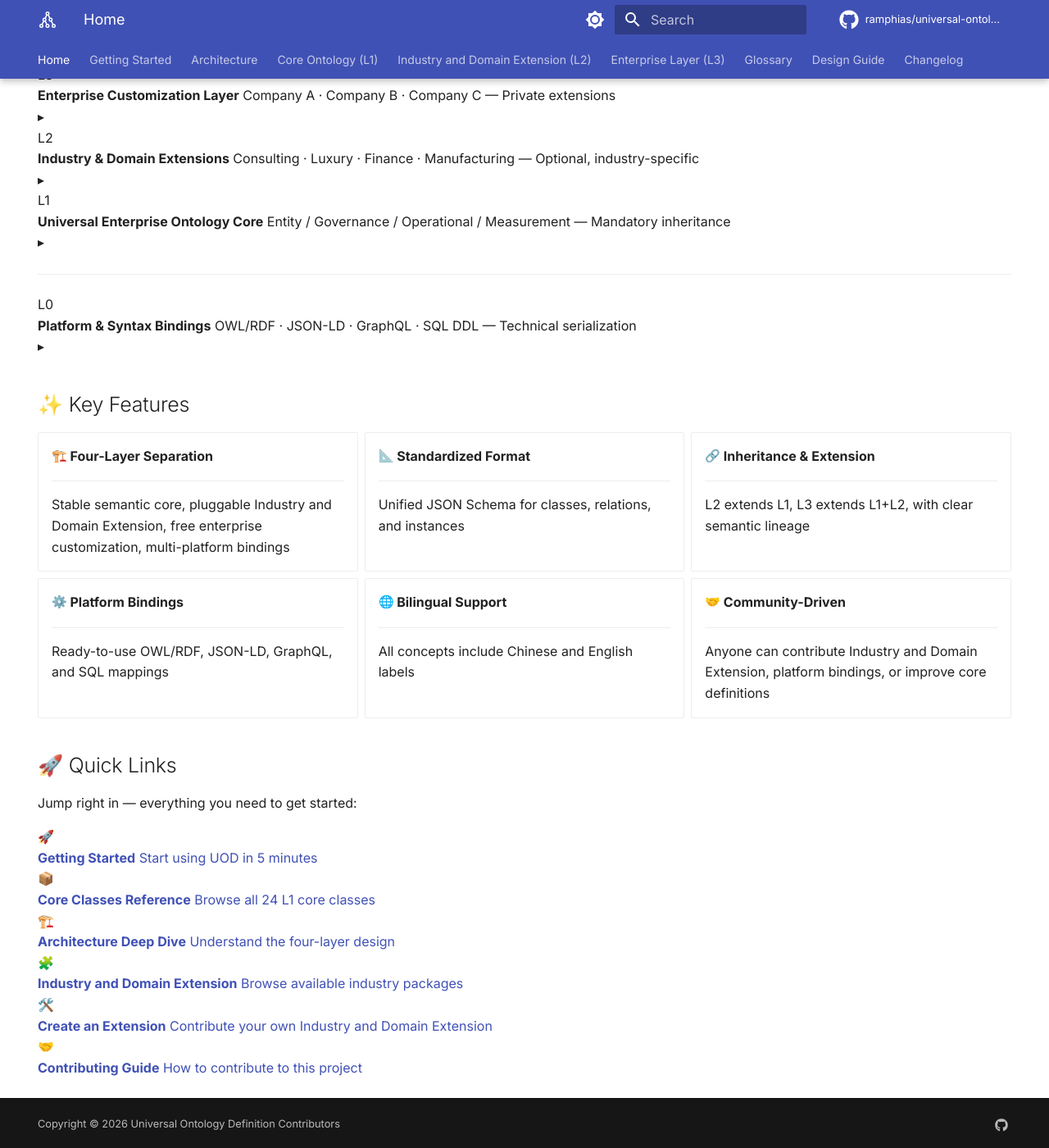
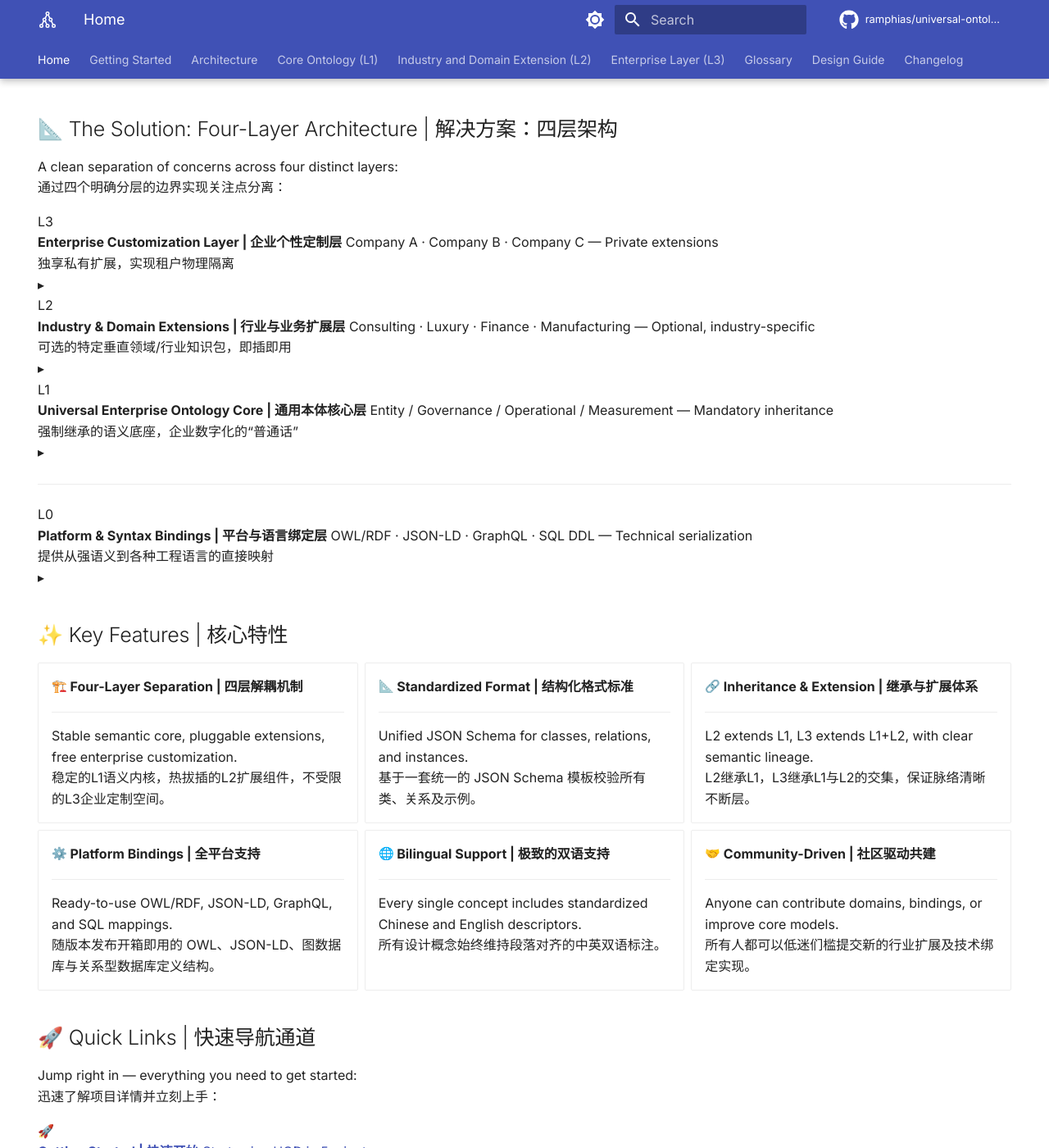
Before and after one commit to ramphias/universal-ontology-definition, an MkDocs documentation site: the page built from docs-site/index.md, in a window 1280 px wide and 1400 px high, scrolled down 688 px. Shown: the whole window at 82% size. Built offline with MkDocs 1.6.1 and Material for MkDocs 9.7.7, drawn with Linux system fonts in a browser that asks for light colours; emoji names are drawn with the system emoji font; comment, search, counter and statistics services are not loaded; some of the changed text lies outside the part shown.

Commit message:
docs(site): add bilingual translation to home page

```diff
--- a/docs-site/index.md
+++ b/docs-site/index.md
@@ -7,69 +7,70 @@ hide:
 
 <div class="hero-section" markdown>
 
-# :globe_with_meridians: Universal Ontology Definition
+# :globe_with_meridians: Universal Ontology Definition | 通用本体定义
 
 <p class="hero-subtitle">
-An Open, Standardized Four-Layer Enterprise Ontology Framework
+An Open, Standardized Four-Layer Enterprise Ontology Framework<br>
+一个开放、标准化的四层企业级本体架构
 </p>
 
 <div class="hero-badges">
   <a href="https://opensource.org/licenses/Apache-2.0"><img src="https://img.shields.io/badge/License-Apache_2.0-blue.svg" alt="License"></a>
-  <a href="changelog/"><img src="https://img.shields.io/badge/Version-2.0.0-green.svg" alt="Version"></a>
+  <a href="changelog/"><img src="https://img.shields.io/badge/Version-2.1.0-green.svg" alt="Version"></a>
   <a href="guides/contributing/"><img src="https://img.shields.io/badge/PRs-welcome-brightgreen.svg" alt="PRs Welcome"></a>
 </div>
 
 </div>
 
-<h2 class="home-section-title">⚠️ The Problem</h2>
-<p class="home-section-desc">Enterprise digitalization commonly faces these challenges:</p>
+<h2 class="home-section-title">⚠️ The Problem | 核心痛点</h2>
+<p class="home-section-desc">Enterprise digitalization commonly faces these challenges: <br>企业数字化进程中普遍面临以下挑战：</p>
 
 <div class="problem-grid" markdown>
 
 <div class="problem-card">
   <span class="problem-icon">🔴</span>
   <div class="problem-text">
-    <strong>Inconsistent concept definitions</strong>
-    <span>Different teams use different terms for the same objects</span>
+    <strong>Inconsistent concept definitions | 概念定义不一致</strong>
+    <span>Different teams use different terms for the same objects<br>不同团队对相同业务实体的理解和称呼存在分歧</span>
   </div>
 </div>
 
 <div class="problem-card">
   <span class="problem-icon">🔴</span>
   <div class="problem-text">
-    <strong>Industry knowledge silos</strong>
-    <span>Industry-specific knowledge is scattered with no standardized extension mechanism</span>
+    <strong>Industry knowledge silos | 行业知识孤岛</strong>
+    <span>Industry-specific knowledge is scattered with no standardized extension mechanism<br>缺乏标准化的机制来沉淀和传递特定行业的知识</span>
   </div>
 </div>
 
 <div class="problem-card">
   <span class="problem-icon">🔴</span>
   <div class="problem-text">
-    <strong>Customization vs. standardization</strong>
-    <span>Enterprise-specific needs continuously erode the underlying structure</span>
+    <strong>Customization vs. standardization | 定制化与标准化的冲突</strong>
+    <span>Enterprise-specific needs continuously erode the underlying structure<br>过度的企业定制需求不断破坏底层通用结构的稳定性</span>
   </div>
 </div>
 
 <div class="problem-card">
   <span class="problem-icon">🔴</span>
   <div class="problem-text">
-    <strong>Platform lock-in</strong>
-    <span>Ontology definitions tied to a single serialization format</span>
+    <strong>Platform lock-in | 平台绑定陷阱</strong>
+    <span>Ontology definitions tied to a single serialization format<br>本体定义被绑定在单一的序列化格式或特定的数据库上</span>
   </div>
 </div>
 
 </div>
 
-<h2 class="home-section-title">📐 The Solution: Four-Layer Architecture</h2>
-<p class="home-section-desc">A clean separation of concerns across four distinct layers:</p>
+<h2 class="home-section-title">📐 The Solution: Four-Layer Architecture | 解决方案：四层架构</h2>
+<p class="home-section-desc">A clean separation of concerns across four distinct layers:<br>通过四个明确分层的边界实现关注点分离：</p>
 
 <div class="layer-diagram">
 
 <div class="layer-card layer-l3">
   <span class="layer-tag">L3</span>
   <div class="layer-info">
-    <strong>Enterprise Customization Layer</strong>
-    <span>Company A · Company B · Company C — Private extensions</span>
+    <strong>Enterprise Customization Layer | 企业个性定制层</strong>
+    <span>Company A · Company B · Company C — Private extensions<br>独享私有扩展，实现租户物理隔离</span>
   </div>
   <span class="layer-arrow">▸</span>
 </div>
@@ -77,8 +78,8 @@ An Open, Standardized Four-Layer Enterprise Ontology Framework
 <div class="layer-card layer-l2">
   <span class="layer-tag">L2</span>
   <div class="layer-info">
-    <strong>Industry &amp; Domain Extensions</strong>
-    <span>Consulting · Luxury · Finance · Manufacturing — Optional, industry-specific</span>
+    <strong>Industry &amp; Domain Extensions | 行业与业务扩展层</strong>
+    <span>Consulting · Luxury · Finance · Manufacturing — Optional, industry-specific<br>可选的特定垂直领域/行业知识包，即插即用</span>
   </div>
   <span class="layer-arrow">▸</span>
 </div>
@@ -86,8 +87,8 @@ An Open, Standardized Four-Layer Enterprise Ontology Framework
 <div class="layer-card layer-l1">
   <span class="layer-tag">L1</span>
   <div class="layer-info">
-    <strong>Universal Enterprise Ontology Core</strong>
-    <span>Entity / Governance / Operational / Measurement — Mandatory inheritance</span>
+    <strong>Universal Enterprise Ontology Core | 通用本体核心层</strong>
+    <span>Entity / Governance / Operational / Measurement — Mandatory inheritance<br>强制继承的语义底座，企业数字化的“普通话”</span>
   </div>
   <span class="layer-arrow">▸</span>
 </div>
@@ -97,106 +98,106 @@ An Open, Standardized Four-Layer Enterprise Ontology Framework
 <div class="layer-card layer-l0">
   <span class="layer-tag">L0</span>
   <div class="layer-info">
-    <strong>Platform &amp; Syntax Bindings</strong>
-    <span>OWL/RDF · JSON-LD · GraphQL · SQL DDL — Technical serialization</span>
+    <strong>Platform &amp; Syntax Bindings | 平台与语言绑定层</strong>
+    <span>OWL/RDF · JSON-LD · GraphQL · SQL DDL — Technical serialization<br>提供从强语义到各种工程语言的直接映射</span>
   </div>
   <span class="layer-arrow">▸</span>
 </div>
 
 </div>
 
-<h2 class="home-section-title">✨ Key Features</h2>
+<h2 class="home-section-title">✨ Key Features | 核心特性</h2>
 
 <div class="grid cards" markdown>
 
--   :building_construction: **Four-Layer Separation**
+-   :building_construction: **Four-Layer Separation | 四层解耦机制**
 
     ---
 
-    Stable semantic core, pluggable Industry and Domain Extension, free enterprise customization, multi-platform bindings
+    Stable semantic core, pluggable extensions, free enterprise customization.<br>稳定的L1语义内核，热拔插的L2扩展组件，不受限的L3企业定制空间。
 
--   :triangular_ruler: **Standardized Format**
+-   :triangular_ruler: **Standardized Format | 结构化格式标准**
 
     ---
 
-    Unified JSON Schema for classes, relations, and instances
+    Unified JSON Schema for classes, relations, and instances.<br>基于一套统一的 JSON Schema 模板校验所有类、关系及示例。
 
--   :link: **Inheritance & Extension**
+-   :link: **Inheritance & Extension | 继承与扩展体系**
 
     ---
 
-    L2 extends L1, L3 extends L1+L2, with clear semantic lineage
+    L2 extends L1, L3 extends L1+L2, with clear semantic lineage.<br>L2继承L1，L3继承L1与L2的交集，保证脉络清晰不断层。
 
--   :gear: **Platform Bindings**
+-   :gear: **Platform Bindings | 全平台支持**
 
     ---
 
-    Ready-to-use OWL/RDF, JSON-LD, GraphQL, and SQL mappings
+    Ready-to-use OWL/RDF, JSON-LD, GraphQL, and SQL mappings.<br>随版本发布开箱即用的 OWL、JSON-LD、图数据库与关系型数据库定义结构。
 
--   :globe_with_meridians: **Bilingual Support**
+-   :globe_with_meridians: **Bilingual Support | 极致的双语支持**
 
     ---
 
-    All concepts include Chinese and English labels
+    Every single concept includes standardized Chinese and English descriptors.<br>所有设计概念始终维持段落对齐的中英双语标注。
 
--   :handshake: **Community-Driven**
+-   :handshake: **Community-Driven | 社区驱动共建**
 
     ---
 
-    Anyone can contribute Industry and Domain Extension, platform bindings, or improve core definitions
+    Anyone can contribute domains, bindings, or improve core models.<br>所有人都可以低迷们槛提交新的行业扩展及技术绑定实现。
 
 </div>
 
-<h2 class="home-section-title">🚀 Quick Links</h2>
-<p class="home-section-desc">Jump right in — everything you need to get started:</p>
+<h2 class="home-section-title">🚀 Quick Links | 快速导航通道</h2>
+<p class="home-section-desc">Jump right in — everything you need to get started: <br>迅速了解项目详情并立刻上手：</p>
 
 <div class="quick-links-grid">
 
 <a class="quick-link-card" href="getting-started/quick-start/">
   <span class="ql-icon">🚀</span>
   <div class="ql-info">
-    <strong>Getting Started</strong>
-    <span>Start using UOD in 5 minutes</span>
+    <strong>Getting Started | 快速开始</strong>
+    <span>Start using UOD in 5 minutes<br>只需5分钟启动并接入您的应用</span>
   </div>
 </a>
 
 <a class="quick-link-card" href="core/classes/">
   <span class="ql-icon">📦</span>
   <div class="ql-info">
-    <strong>Core Classes Reference</strong>
-    <span>Browse all 24 L1 core classes</span>
+    <strong>Core Classes | 核心类参考</strong>
+    <span>Browse all 24 L1 core classes<br>查阅所有24个底层核心类详情</span>
   </div>
 </a>
 
 <a class="quick-link-card" href="architecture/four-layer-model/">
   <span class="ql-icon">🏗️</span>
   <div class="ql-info">
-    <strong>Architecture Deep Dive</strong>
-    <span>Understand the four-layer design</span>
+    <strong>Architecture | 架构深度剖析</strong>
+    <span>Understand the four-layer design<br>透视整体架构背后的设计初衷</span>
   </div>
 </a>
 
 <a class="quick-link-card" href="extensions/">
   <span class="ql-icon">🧩</span>
   <div class="ql-info">
-    <strong>Industry and Domain Extension</strong>
-    <span>Browse available industry packages</span>
+    <strong>Extensions | 行业垂直扩展</strong>
+    <span>Browse available industry packages<br>浏览目前开源生态中包含的行业包</span>
   </div>
 </a>
 
 <a class="quick-link-card" href="extensions/create-extension/">
   <span class="ql-icon">🛠️</span>
   <div class="ql-info">
-    <strong>Create an Extension</strong>
-    <span>Contribute your own Industry and Domain Extension</span>
+    <strong>Create Extension | 创建所属扩展</strong>
+    <span>Contribute your industry extension<br>按照规范开发并提交自己的扩展</span>
   </div>
 </a>
 
 <a class="quick-link-card" href="guides/contributing/">
   <span class="ql-icon">🤝</span>
   <div class="ql-info">
-    <strong>Contributing Guide</strong>
-    <span>How to contribute to this project</span>
+    <strong>Contributing | 参与开源贡献</strong>
+    <span>How to contribute to this project<br>了解如何参与到生态共建中来</span>
   </div>
 </a>
 
```
